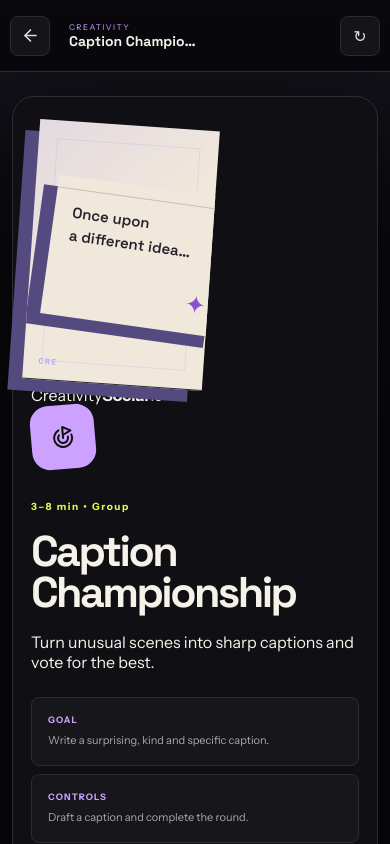
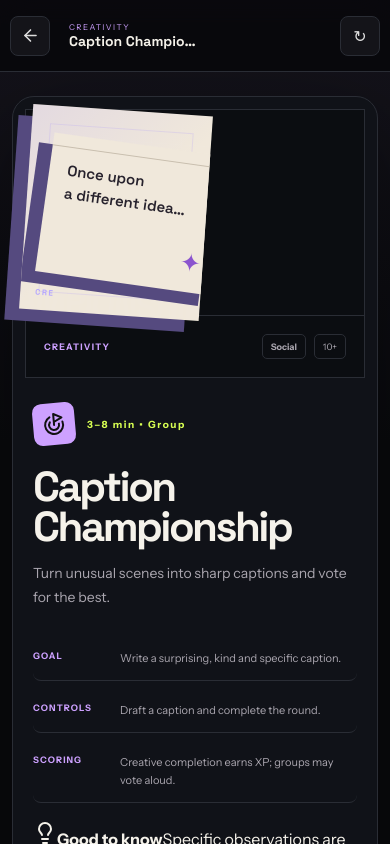
Before and after one commit to dileep-bheeel/megamasti, a React (Vite) app: page /play/caption-championship in a window 390 px wide. Shown: the top 844 px of the page. Built offline with nearby package versions, Linux system fonts and the light colour scheme.

Commit message:
feat: polish game onboarding and responsive hierarchy

```diff
--- a/src/styles.css
+++ b/src/styles.css
@@ -470,3 +470,42 @@ button:active,.play-button:active,.mega-cta:active,.cta:active{transform:transla
   html{scroll-behavior:auto}
   *,*:before,*:after{animation-duration:.01ms!important;animation-iteration-count:1!important;transition-duration:.01ms!important}
 }
+
+
+/* Premium game onboarding */
+.game-intro{
+  width:min(1120px,100%);display:grid!important;grid-template-columns:minmax(280px,.8fr) minmax(0,1.2fr);
+  gap:clamp(28px,5vw,72px);align-items:center;padding:clamp(22px,4vw,54px)!important;
+  background:#101218!important;border:1px solid var(--line)!important;box-shadow:var(--shadow-2)!important
+}
+.intro-visual{align-self:stretch;min-height:560px;display:flex;flex-direction:column;background:#0b0d11;border:1px solid var(--line);position:relative}
+.intro-visual>.game-artwork{height:auto;min-height:470px;flex:1;border:0;margin:0}
+.intro-visual>div:last-child{display:flex;align-items:center;gap:8px;padding:18px;border-top:1px solid var(--line)}
+.intro-visual>div:last-child span{margin-right:auto;color:var(--game-accent);font-size:9px;font-weight:800;letter-spacing:.14em;text-transform:uppercase}
+.intro-visual>div:last-child b,.intro-visual>div:last-child small{font-size:9px;color:#aaa6af;border:1px solid var(--line);padding:6px 8px;border-radius:5px}
+.intro-content{min-width:0}
+.intro-eyebrow{display:flex;align-items:center;gap:12px}
+.intro-icon{margin:0!important;width:42px!important;height:42px!important;border-radius:9px!important}
+.intro-content h1{font-size:clamp(42px,5vw,72px)!important;line-height:.95!important;letter-spacing:-.06em!important;margin:22px 0 15px!important}
+.intro-content>p{font-size:14px!important;line-height:1.7!important;color:#aaa6af!important;max-width:600px}
+.intro-content dl{margin:28px 0 16px!important}
+.intro-content dl>div{padding:13px 0!important;border:0!important;border-bottom:1px solid var(--line)!important;background:none!important;display:grid;grid-template-columns:90px 1fr;gap:15px}
+.intro-content dt{color:var(--game-accent)!important;font-size:9px!important;letter-spacing:.12em;text-transform:uppercase}
+.intro-content dd{margin:0!important;font-size:11px!important;line-height:1.55;color:#aaa6af}
+.intro-content aside{margin-top:18px}
+.intro-start{margin-top:18px!important;border-radius:9px!important}
+.personal-best{border-radius:7px!important}
+@media(max-width:820px){
+  .game-intro{grid-template-columns:1fr;gap:28px}
+  .intro-visual{min-height:310px}
+  .intro-visual>.game-artwork{min-height:260px}
+}
+@media(max-width:600px){
+  .game-intro{padding:12px!important;gap:25px}
+  .intro-visual{min-height:250px}
+  .intro-visual>.game-artwork{min-height:205px}
+  .intro-content{padding:0 8px 10px}
+  .intro-content h1{font-size:42px!important}
+  .intro-content dl>div{grid-template-columns:72px 1fr}
+  .intro-start{width:100%}
+}
```
